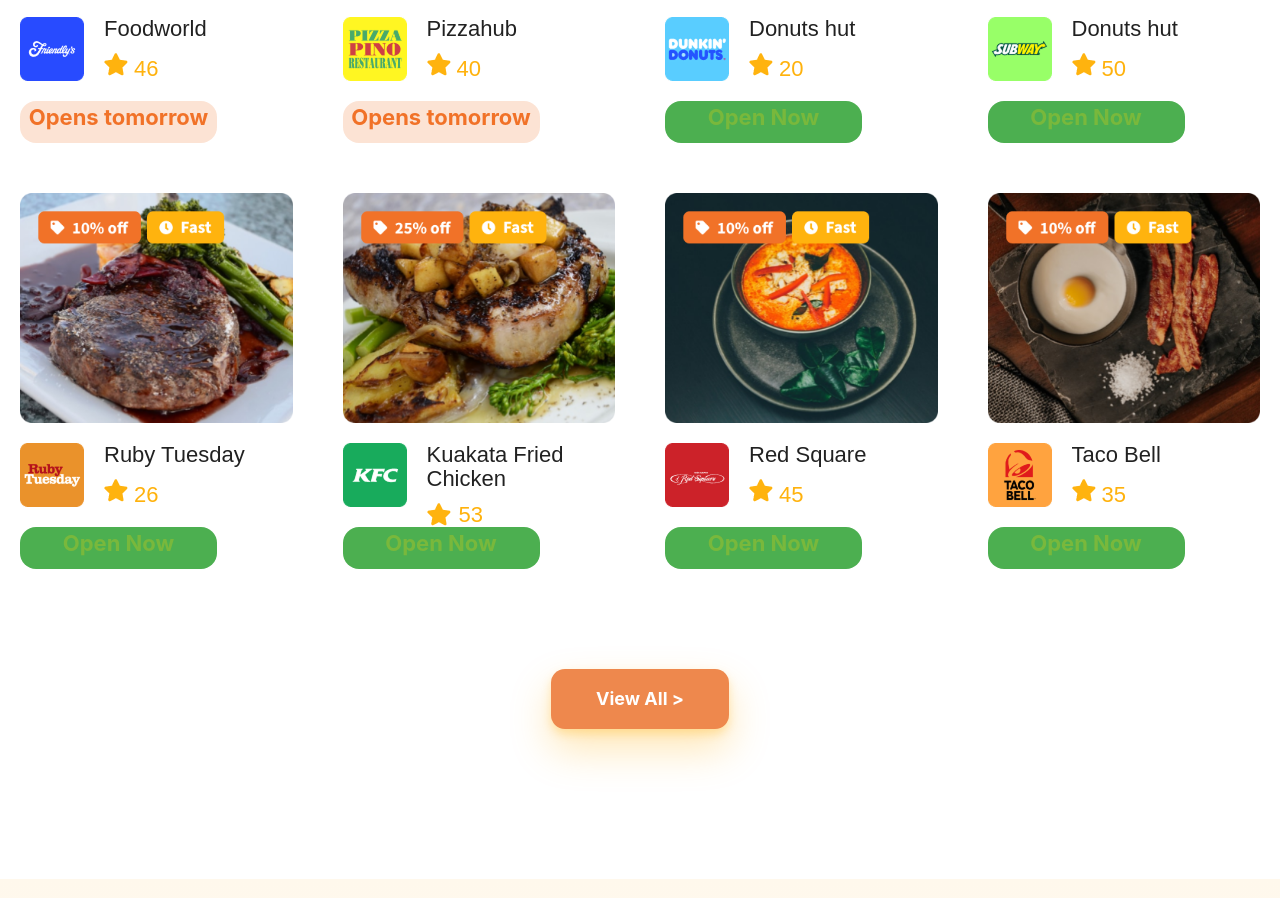
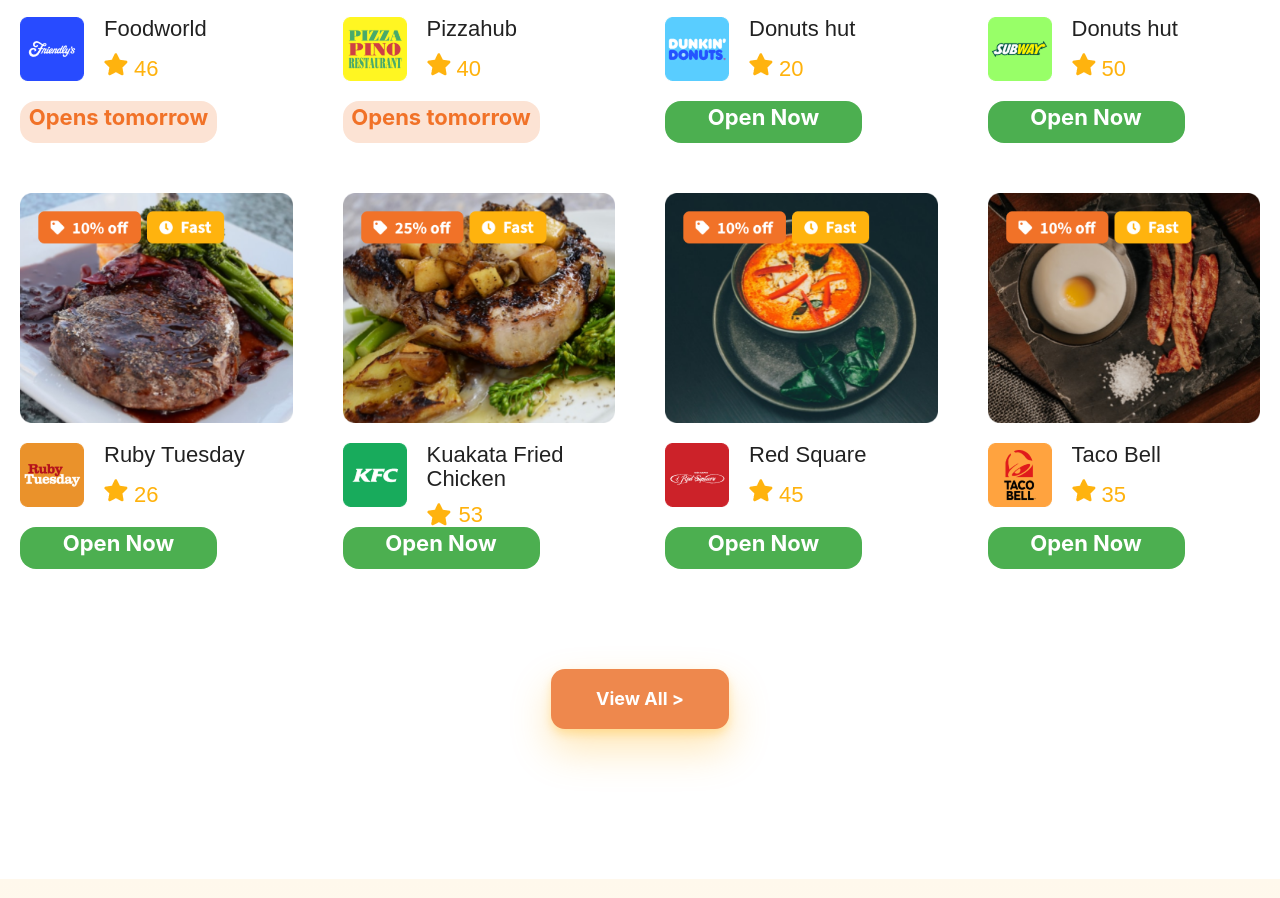
Before and after one commit to Victor-Novkin/FoodWagon, a plain HTML site: page index.html in a window 1280 px wide. Shown: the part 3218-4116 px from the top of the page. Drawn offline with nearby package versions, Linux system fonts and the light colour scheme.

Commit message:
обновил файлы

```diff
--- a/src/scss/featured.scss
+++ b/src/scss/featured.scss
@@ -100,7 +100,8 @@
 
 .green {
     background-color: rgba(121, 184, 60, 0.20000000298023224);
-    color: #79b83c;
+    color: #80ff00;
+    color: white;
 }
 
 .featured__btn {
```
Also changed, not shown: src/css/style.css, 1 other file.
